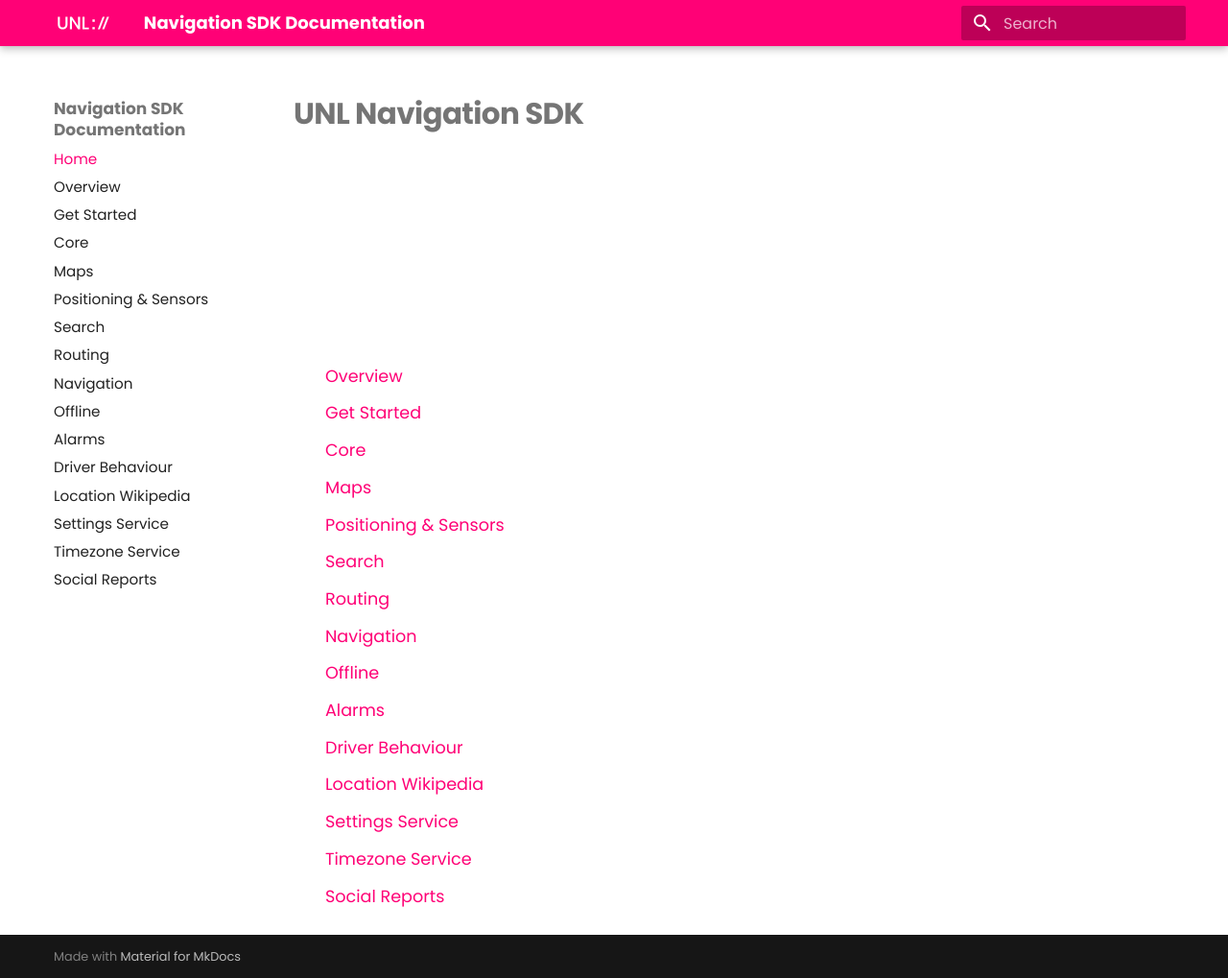
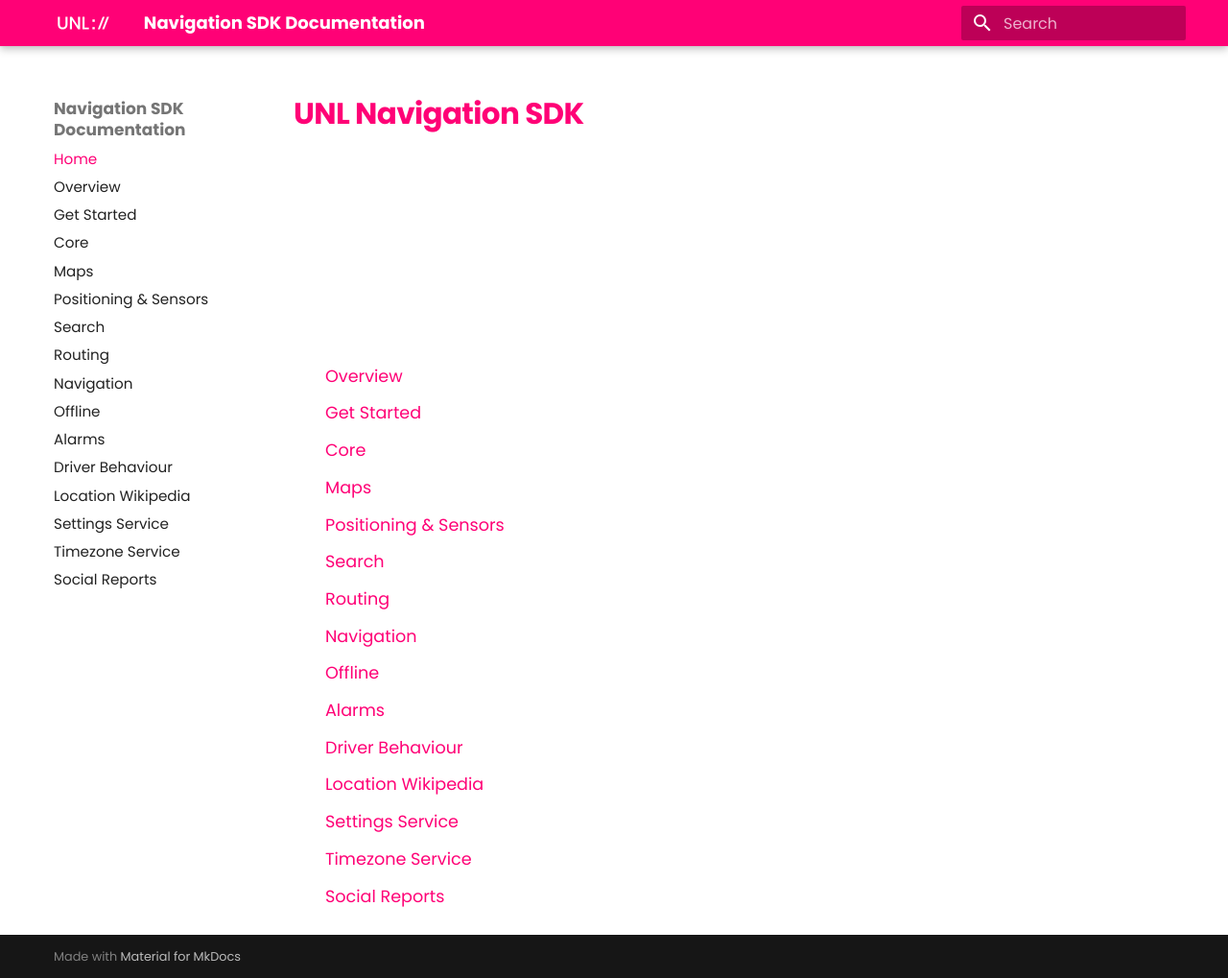
Before and after one commit to u-n-l/navigation-sdk, an MkDocs documentation site: the page built from docs/index.md, in a window 1280 px wide and 1019 px high. Shown: the whole window at 96% size. Built offline with MkDocs 1.6.1 and Material for MkDocs 9.7.7, drawn with Linux system fonts in a browser that asks for light colours.

Commit message:
Update extra.css

```diff
--- a/docs/styles/extra.css
+++ b/docs/styles/extra.css
@@ -15,6 +15,11 @@
 [data-md-color-scheme="slate"] {
   --md-primary-fg-color: #000000;
   --md-accent-fg-color: #ff0176;
+}
+
+/* Brand-colored page titles only */
+.md-typeset h1 {
+  color: var(--md-primary-fg-color);
 }
 
 /* =========================
```
